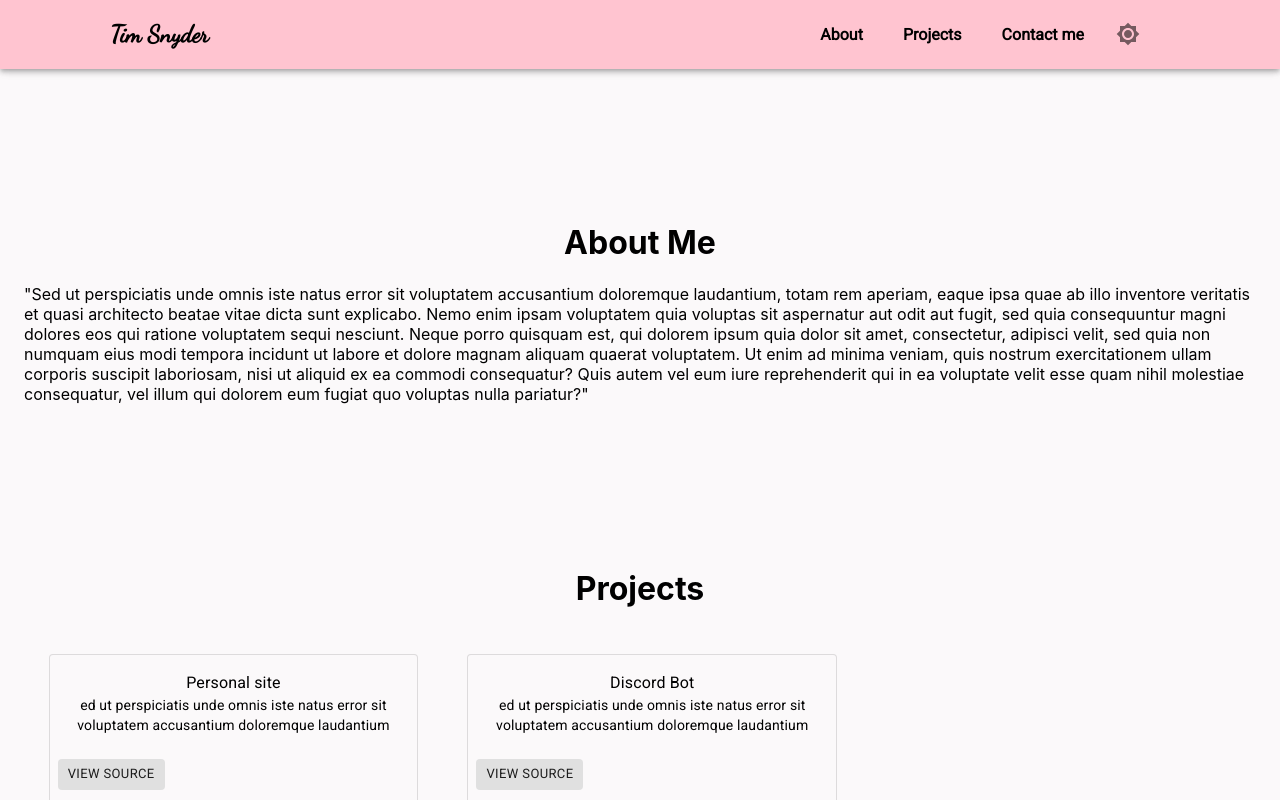
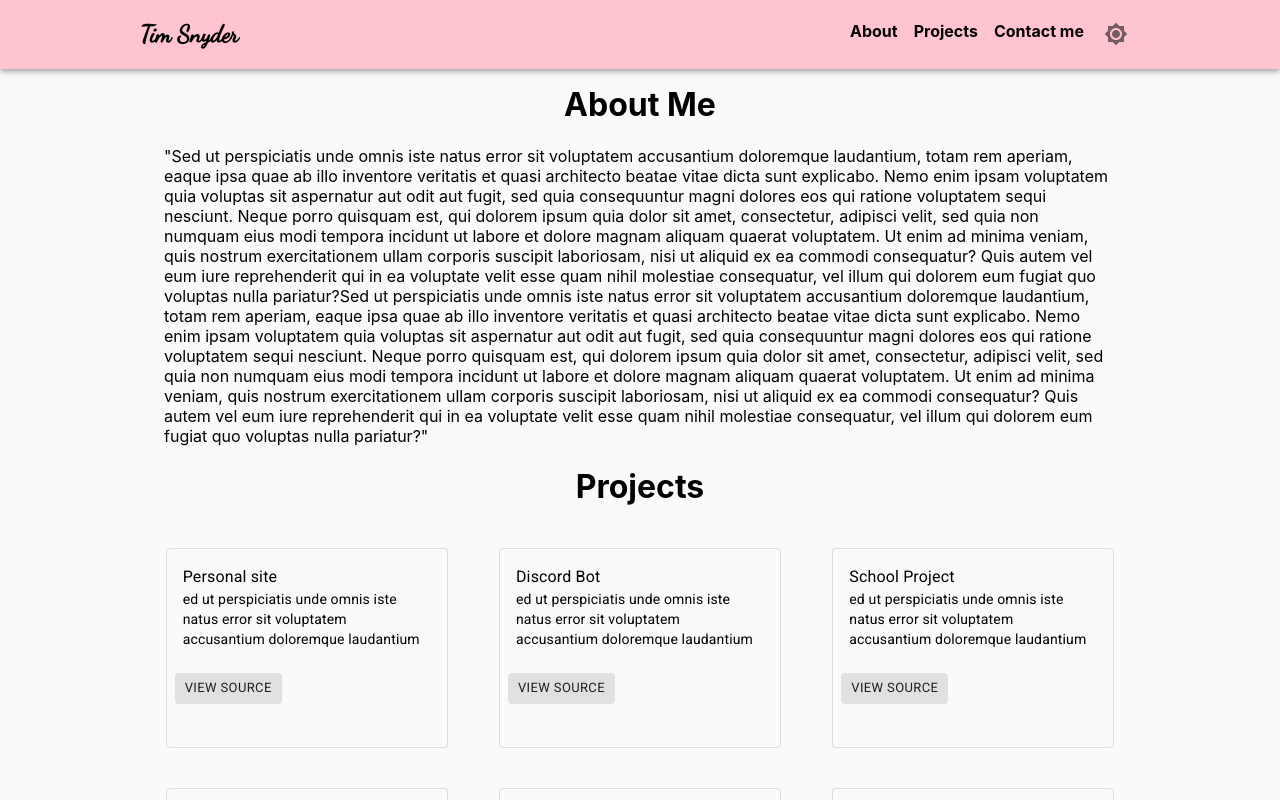
Before and after one commit to TimJSnyder/PersonalSite, a Next.js app: page / in a window 1280 px wide. Shown: the top 800 px of the page. Built offline with nearby package versions, Linux system fonts and the light colour scheme.

Commit message:
fixed many css issues

```diff
--- a/Components/Appbar.js
+++ b/Components/Appbar.js
@@ -13,23 +13,25 @@
   const theme = useSelector((state) => state.theme);
 
   return (
-    <div className="appbar">
+    <>
       <AppBar position="fixed">
-        <Toolbar variant="dense">
-          <h2 className="appbarName">Tim Snyder</h2>
-          <div className="appbarItems">
-            <h4><a className="effect-shine" href="">About</a></h4>
-            <h4><a className="effect-shine" href="">Projects</a></h4>
-            <h4><a className="effect-shine" href="">Contact me</a></h4>
+        <div className="appbarWrapper">
+          <div className="appbarMaxWidth">
+            <h2 className="appbarName">Tim Snyder</h2>
+            <div className="appbarItems">
+              <h4 className="effect-shine">About</h4>
+              <h4 className="effect-shine">Projects</h4>
+              <h4 className="effect-shine">Contact me</h4>
 
-            <IconButton onClick={toggleTheme}>
-              {theme === 'dark' ? <Brightness2Icon style={{ color: 'white' }} /> : <Brightness7Icon />}
-            </IconButton>
+              <IconButton onClick={toggleTheme}>
+                {theme === 'dark' ? <Brightness2Icon style={{ color: 'white' }} /> : <Brightness7Icon />}
+              </IconButton>
+            </div>
           </div>
-        </Toolbar>
+        </div>
       </AppBar>
 
       <Toolbar />
-    </div>
+    </>
   );
 }
--- a/Components/Footer.js
+++ b/Components/Footer.js
@@ -8,25 +8,24 @@
 
 export default function Footer() {
   const theme = useTheme();
-  // totally does I was just having a brain fart
-  // btw Ill add you to the github repo so you can check shit out there too if you so desire
+
+  const iconStyle = { color: theme.palette.secondary.contrastText };
+
   return (
-    <div>
     <AppBar position="static">
       <div className="footer">
         <IconButton href="">
-            <GitHubIcon style={{ color: theme.palette.secondary.contrastText }} />
+          <GitHubIcon style={iconStyle} />
         </IconButton>
 
         <IconButton href="">
-            <InstagramIcon style={{ color: theme.palette.secondary.contrastText }} />
+          <InstagramIcon style={iconStyle} />
         </IconButton>
 
         <IconButton href="">
-            <MailOutlineIcon style={{ color: theme.palette.secondary.contrastText }} />
+          <MailOutlineIcon style={iconStyle} />
         </IconButton>
       </div>
     </AppBar>
-    </div>
   );
 }
--- a/Components/projects/Projects.js
+++ b/Components/projects/Projects.js
@@ -4,8 +4,9 @@
 
 function ProjectsCard() {
   return (
-    <div>
-      <h1 style={{ textAlign: 'center' }}>Projects</h1>
+    <>
+      <h1 className="textCenter">Projects</h1>
+      <div className="flexWrap">
         {list.map((listItem) => (
           <Card
             key={listItem.key}
@@ -14,6 +15,7 @@
           />
         ))}
       </div>
+    </>
   );
 }
 
--- a/pages/_app.js
+++ b/pages/_app.js
@@ -6,6 +6,7 @@
 
 import 'fontsource-roboto';
 import '../styles/layout.css';
+import '../styles/card.css';
 import '../styles/globals.css';
 import { store, persistor } from '../redux/store';
 
--- a/pages/index.js
+++ b/pages/index.js
@@ -16,10 +16,13 @@
         color: theme.palette.secondary.contrastText,
       }}
     >
-      <Appbar />
-      <About />
-      <Leaves />
-      <ProjectsCard />
+      <div className="maxWidth">
+        <Appbar />
+        <About />
+        <Leaves />
+        <ProjectsCard />
+      </div>
+
       <Footer />
     </div>
   );
--- /dev/null
+++ b/styles/card.css
@@ -0,0 +1,12 @@
+.cardContainer {
+  flex-basis: 33%;
+  display: flex;
+}
+.card {
+  margin: 20px 0;
+  min-height: 200px;
+}
+.cardTitle {
+  font-size: 14;
+  font-weight: bold;
+}
--- a/styles/globals.css
+++ b/styles/globals.css
@@ -11,56 +11,34 @@
   color: inherit;
   text-decoration: none;
   font-family: Roboto;
-  padding: 20px;
 }
 
 * {
   box-sizing: border-box;
 }
 
-.appbar {
-  margin-bottom: 10px;
-}
 .appbarName {
-  display: flex;
   font-family: "Dancing Script", cursive;
-  margin-left: 7%;
 }
 .appbarItems {
   display: flex;
   flex-direction: row;
-  position: absolute;
-  right: 10%;
 }
 .aboutContainer {
   display: flex;
-  padding: 10%;
 }
 .footer {
-  flex-grow: 1;
   text-align: center;
 }
 .footerIcon {
-  margin-left: 2%;
-  margin-right: 2%;
-}
-.cardContainer {
-  flex-direction: row;
-  display: flex;
-  text-align: center;
-}
-.card {
-  margin: 2%;
-  max-width: 30%;
-  min-height: 200px;
-  float: left;
-}
-.cardTitle {
-  font-size: 14;
-  font-weight: bold;
+  margin: 0 10px;
 }
 
-a.effect-shine:hover {
+.effect-shine {
+  padding: 0 8px;
+}
+.effect-shine:hover {
+  cursor: pointer;
   -webkit-mask-image: linear-gradient(
     -75deg,
     rgba(0, 0, 0, 0.6) 30%,
--- a/styles/layout.css
+++ b/styles/layout.css
@@ -1,4 +1,26 @@
-.flex{
+.flex {
+  flex: 1;
+}
+.flexWrap {
+  flex-wrap: wrap;
+  display: flex;
+}
+.textCenter {
+  text-align: center;
+}
+.maxWidth {
+  max-width: 1000px;
+  margin: 0 auto;
+}
+.appbarWrapper {
+  display: flex;
+  justify-content: center;
+}
+.appbarMaxWidth {
+  display: flex;
+  flex-direction: row;
+  justify-content: space-between;
 
-    flex: 1;
+  width: 100%;
+  max-width: 1000px;
 }
```
Also changed, not shown: Components/About.js (+1 -1 lines). Lines whose indentation alone changed are shown as unchanged.
